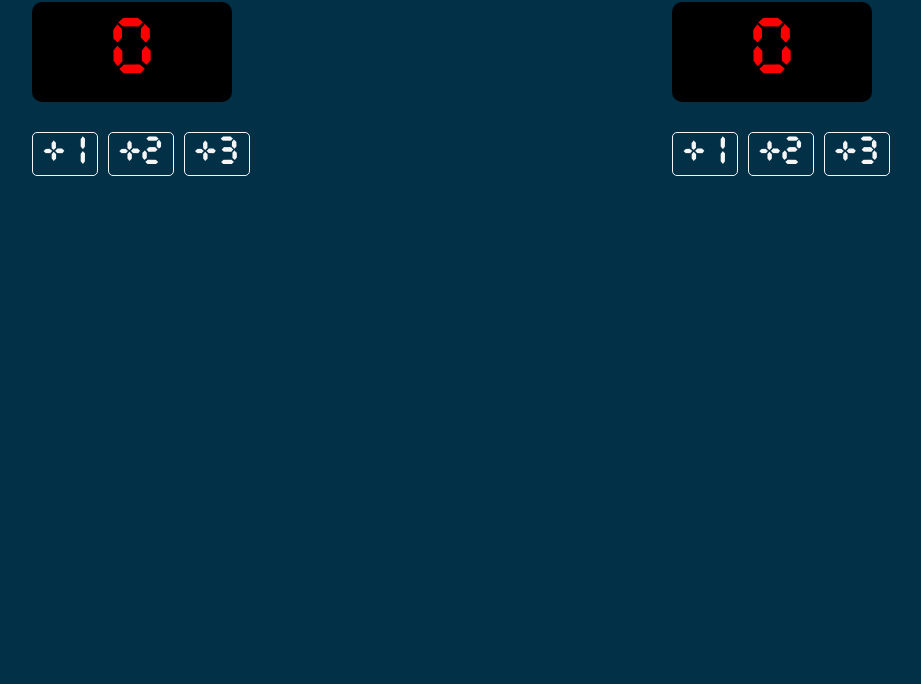
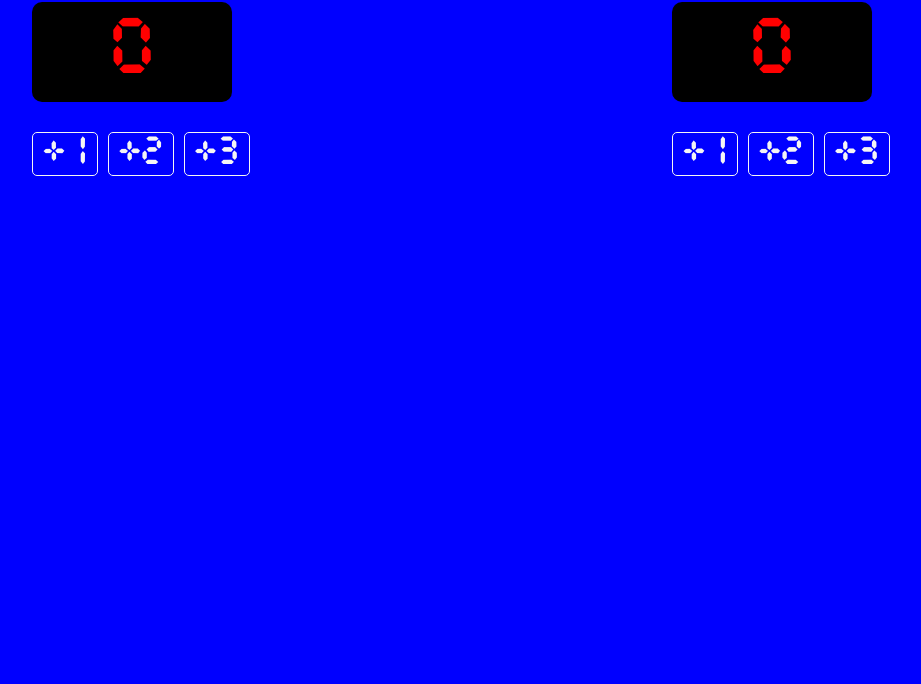
Before and after one commit to Troyrdz/scoreBoard, a website built with Vite: page index.html in a window 1280 px wide. Shown: the part 116-800 px from the top of the page, without its empty margins (179-1100 px from the left). Built offline with nearby package versions, Linux system fonts and the light colour scheme.

Commit message:
updated .css color of background

```diff
--- a/index.css
+++ b/index.css
@@ -4,7 +4,7 @@
 }
 body {
     margin: 0;
-    background-color: #023047;
+    background-color: blue;
 }
 
 .container {
```
